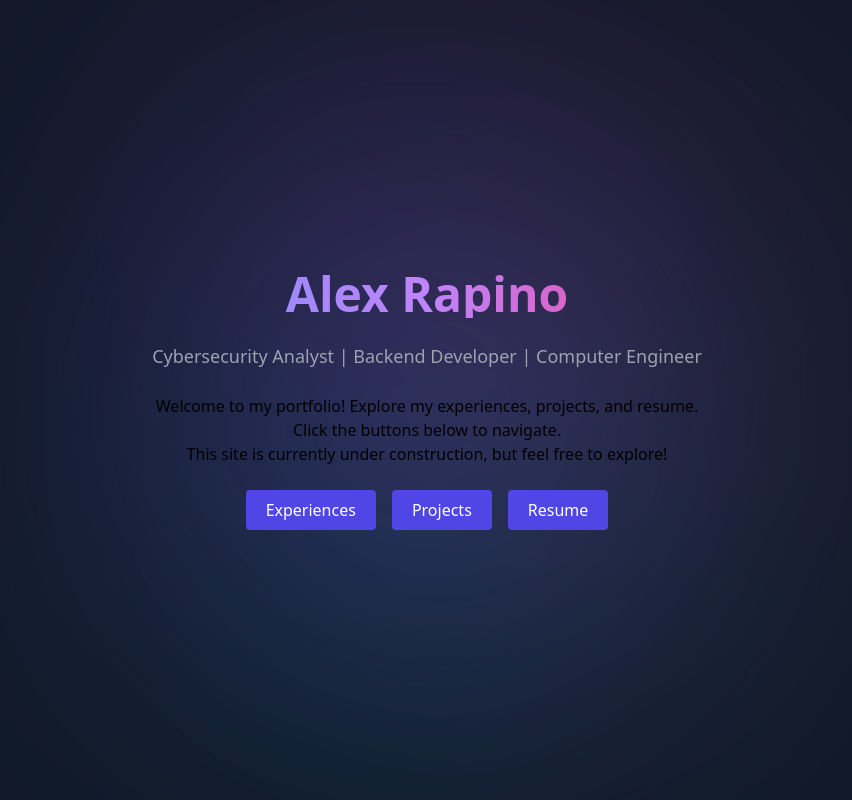
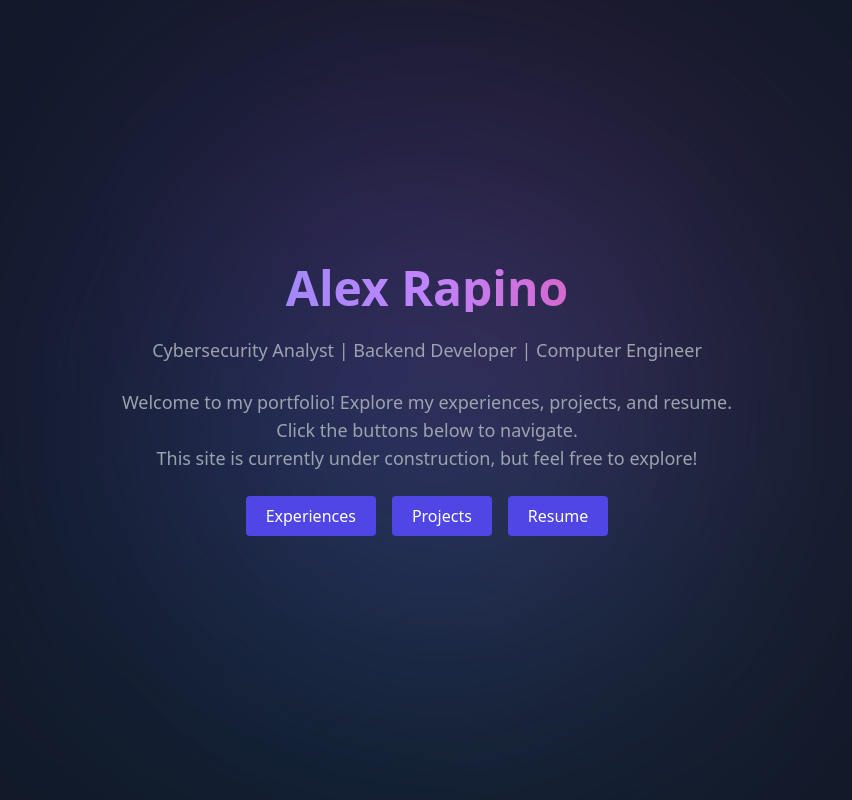
Before and after one commit to cryp71c/devboard-frontend, a React (Vite) app: page / in a window 1280 px wide. Shown: the whole page, without its empty margins (213-1065 px from the left). Built offline with nearby package versions, Linux system fonts and the light colour scheme.

Commit message:
More fixes...

```diff
--- a/src/App.jsx
+++ b/src/App.jsx
@@ -40,7 +40,7 @@ function App() {
         <p className="text-lg text-gray-400">
           Cybersecurity Analyst | Backend Developer | Computer Engineer
         </p>
-        <p>
+        <p className="text-lg text-gray-400">
           Welcome to my portfolio! Explore my experiences, projects, and resume.
           <br />
           Click the buttons below to navigate.
```
Also changed, not shown: src/main.jsx (line endings or trailing spaces).
